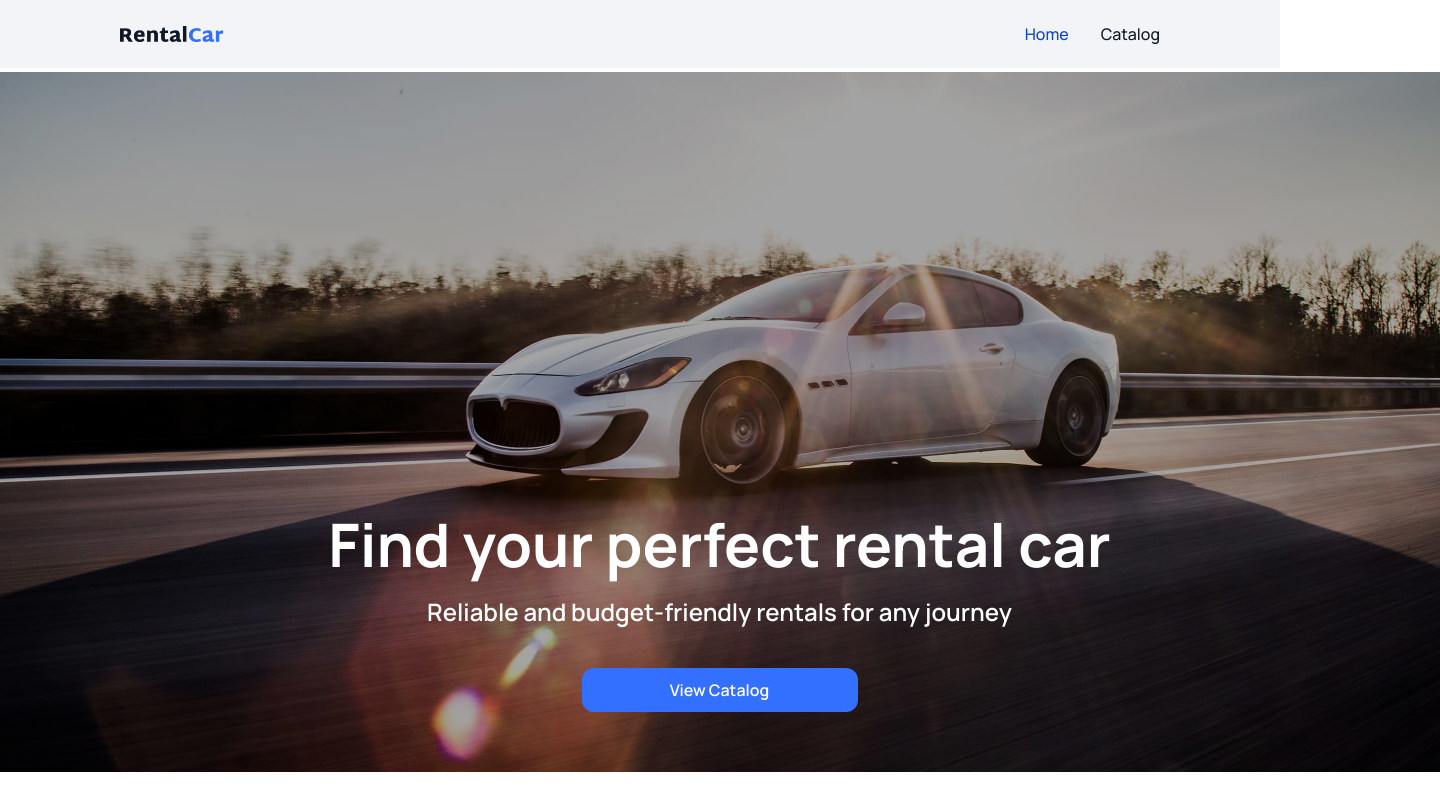
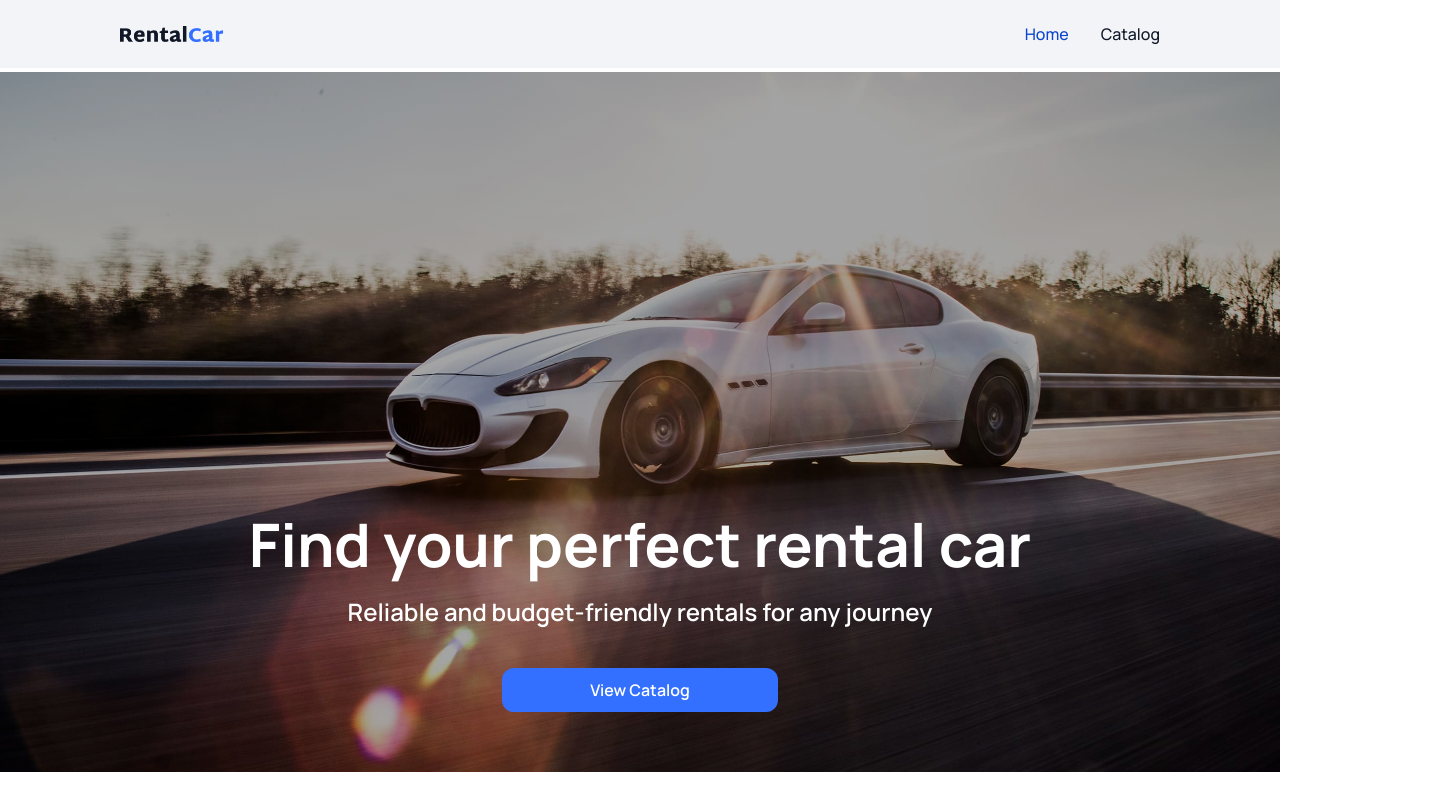
Before and after one commit to bt-Unialex/rentalcar, a React (Vite) app: page / in a window 1280 px wide. Shown: the whole page, 1440 px wide, since content can reach past the window. Built offline with nearby package versions, Linux system fonts and the light colour scheme.

Commit message:
little styles fix

```diff
--- a/src/pages/HomePage/HomePage.jsx
+++ b/src/pages/HomePage/HomePage.jsx
@@ -3,7 +3,8 @@ import { Link } from 'react-router-dom';
 
 export default function HomePage() {
   return (
-    <div className={css.wrapper}>
+    <section className={css.wrapper}>
+      <div>
         <h1 className={css.title}>Find your perfect rental car</h1>
         <p className={css.text}>
           Reliable and budget-friendly rentals for any journey
@@ -12,5 +13,6 @@ export default function HomePage() {
           View Catalog
         </Link>
       </div>
+    </section>
   );
 }
--- a/src/pages/HomePage/HomePage.module.css
+++ b/src/pages/HomePage/HomePage.module.css
@@ -2,13 +2,15 @@
     display: flex;
     flex-direction: column;
     align-items: center;
-    width: 1440px;
-    height: 700px;
+    /* width: 1440px; */
+    /* height: 700px; */
     background: linear-gradient(rgba(0, 0, 0, 0.2), rgba(0, 0, 0, 0.2)), url('../../image/homePageImage.jpg');
     background-size: cover;
     background-position: center;
     background-repeat: no-repeat;
-    padding: 436px 329px 60px 328px;
+    padding-top: 436px;
+    padding-bottom: 60px;
+    /* padding: 436px 329px 60px 328px; */
     margin-top: 4px;
 }
 
@@ -28,6 +30,8 @@
 }
 
 .button {
+    display: block;
+    margin: 0 auto;
     width: 276px;
     padding: 12px;
     background: #3470ff;
```
Lines whose indentation alone changed are shown as unchanged.
